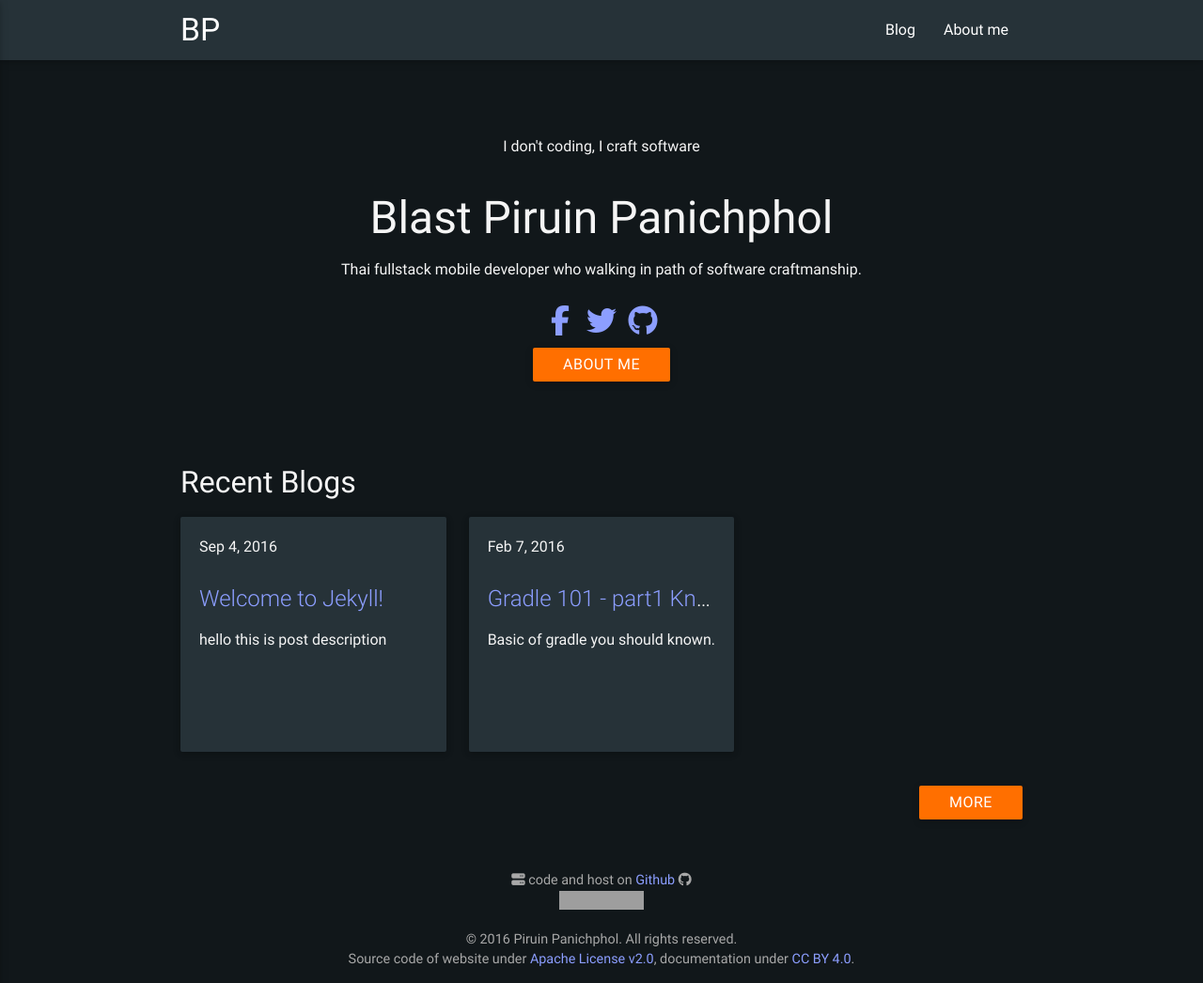
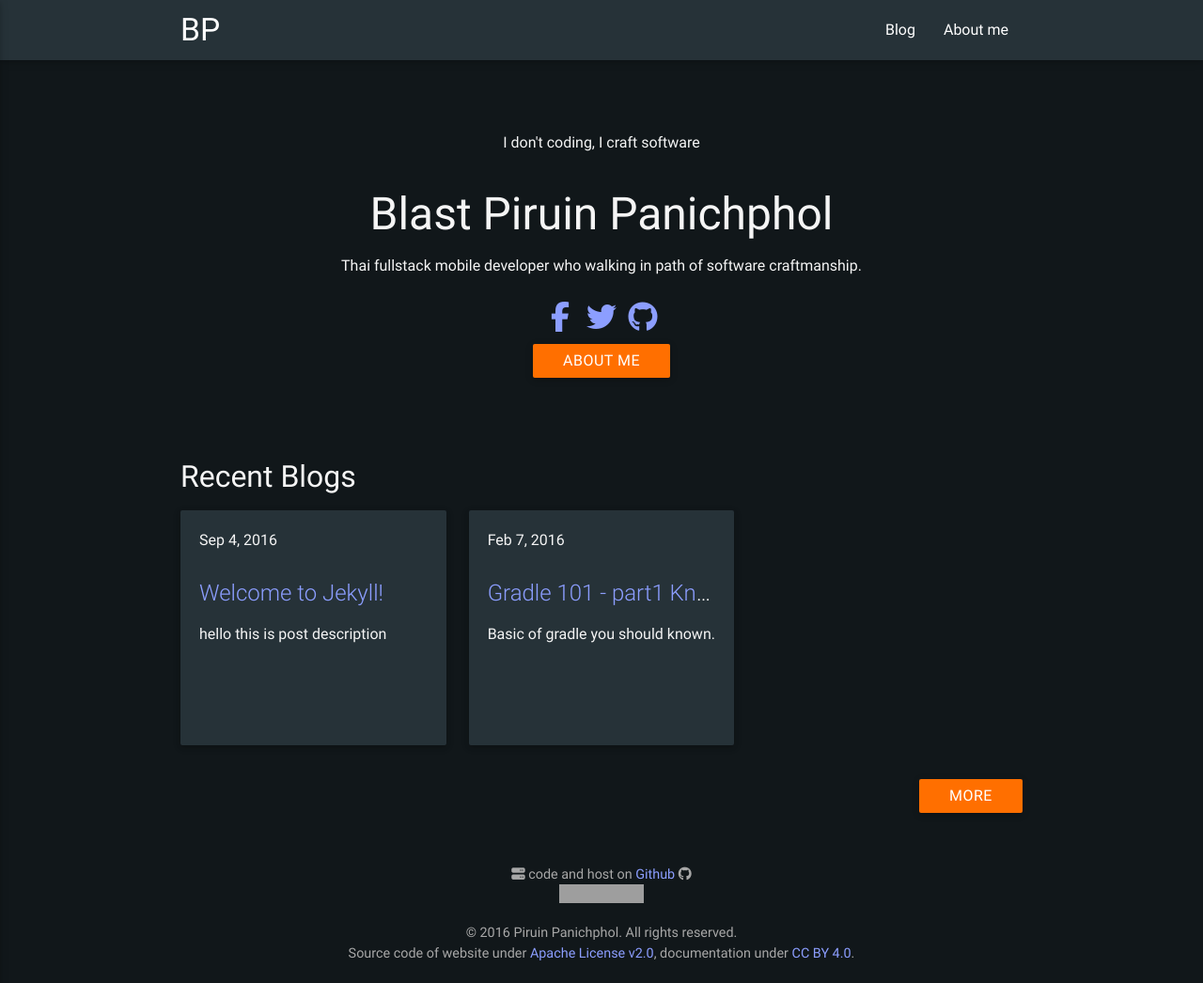
Before and after one commit to piruin/piruin.github.io, a Jekyll site: the page built from index.html, in a window 1280 px wide and 1046 px high. Shown: the whole window at 94% size. Built offline with Jekyll 4.4.1, drawn with Linux system fonts in a browser that asks for light colours; nearby versions of some CDN libraries; grey boxes are pictures that could not be loaded.

Commit message:
add billboard class for main section of index and 404 page

```diff
--- a/404.html
+++ b/404.html
@@ -1,5 +1,7 @@
 ---
 permalink: /404.html
 ---
-<h1 >Nothing here</h1>
-<p>I will bring you to my home in 5 second, Let me cast spell. Bah bah bah....</p>
+<article class="center-align billboard more-padding" >
+<h1 >404 Nothing here</h1>
+<p>I will bring you to my home in 5 second, Let me cast spell. <br/>Bah bah bah....</p>
+</article>
--- a/_sass/components/_global.scss
+++ b/_sass/components/_global.scss
@@ -349,6 +349,15 @@
   }
 }
 
+.billboard {
+  min-height: 400px;
+  padding: 60px 0;
+
+  &.more-padding{
+    padding: 120px 0;
+  }
+}
+
 // Footer
 footer.page-footer {
   margin-top: 20px;
@@ -356,7 +365,7 @@
   font-size: 90%;
   color: $secondary-text-color;
 
-  .footer-copyright {
+  & .footer-copyright {
     overflow: hidden;
     height: 50px;
     line-height: 50px;
--- a/index.html
+++ b/index.html
@@ -1,12 +1,11 @@
 ---
 ---
-<section style="padding-top:64px;padding-bottom:64px">
+<section class="billboard">
   <p class="center-align">I don't coding, I craft software</p>
   <h1 class="center-align">{{ site.author }}</h1>
   <p class="center-align">{{ site.description }}</p>
   {% include social.html %}
   <div class="center-align"><a href="/about/" class="waves-effect waves-light btn">About me</a></div>
-
 </section>
 
 <section id="recent-blog">
```
